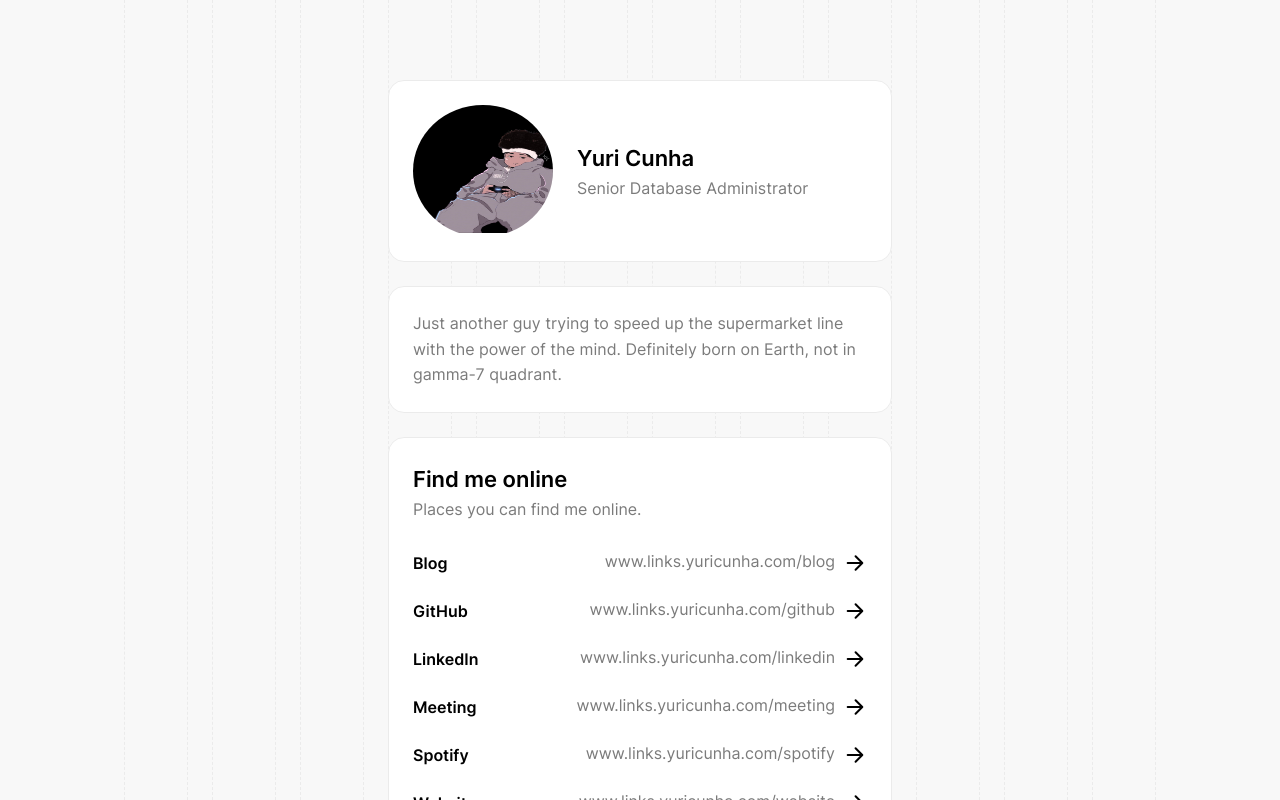
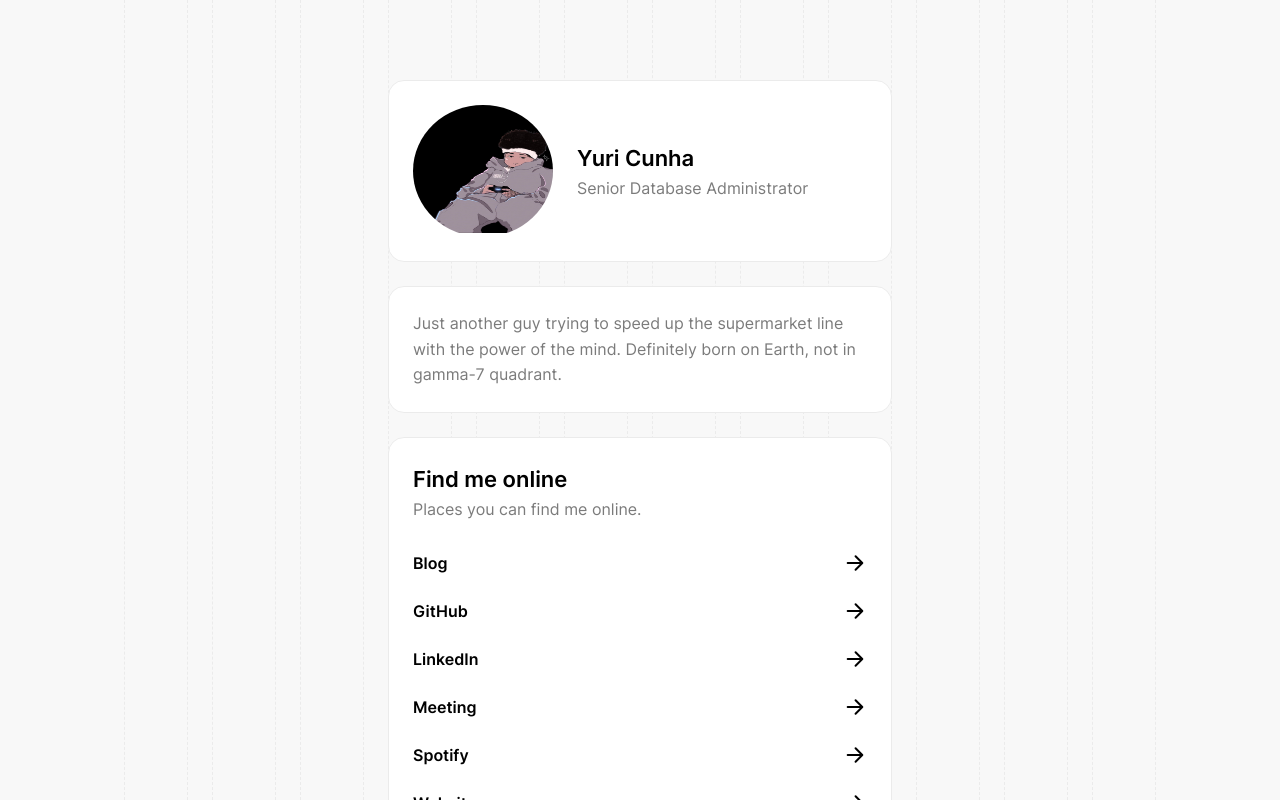
Before and after one commit to isyuricunha/links, a Next.js app: page / in a window 1280 px wide. Shown: the top 800 px of the page. Built offline with nearby package versions, Linux system fonts and the light colour scheme.

Commit message:
removed links desc

```diff
--- a/src/pages/index.js
+++ b/src/pages/index.js
@@ -10,38 +10,30 @@ import Icon from "@/components/Icon";
 const links = [
 	{
 		name: "Blog",
-		link: "www.links.yuricunha.com/blog",
 		url: "https://yuricunha.com/blog",
 	},
 	{
 		name: "GitHub",
-		link: "www.links.yuricunha.com/github",
 		url: "https://github.com/isyuricunha",
 	},
 	{
 		name: "LinkedIn",
-		link: "www.links.yuricunha.com/linkedin",
 		url: "https://www.linkedin.com/in/isyuricunha/",
 	},
 	{
 		name: "Meeting",
-		link: "www.links.yuricunha.com/meeting",
 		url: "https://cal.com/isyuricunha",
 	},
 	{
 		name: "Spotify",
-		link: "www.links.yuricunha.com/spotify",
 		url: "https://open.spotify.com/user/22wrcoowop6hb63heywvtaypy?si=0c5eaae33c0d4a4c",
 	},
 	{
 		name: "Website",
-		link: "www.links.yuricunha.com/website",
 		url: "https://yuricunha.com/",
 	},
 	{
 		name: "X/Twitter",
-		link: "www.links.yuricunha.com/x",
-		link: "www.links.yuricunha.com/twitter",
 		url: "https://twitter.com/isyuricunha",
 	},
 ];
```
Also changed, not shown: src/pages/404.js (+0 -8 lines).
